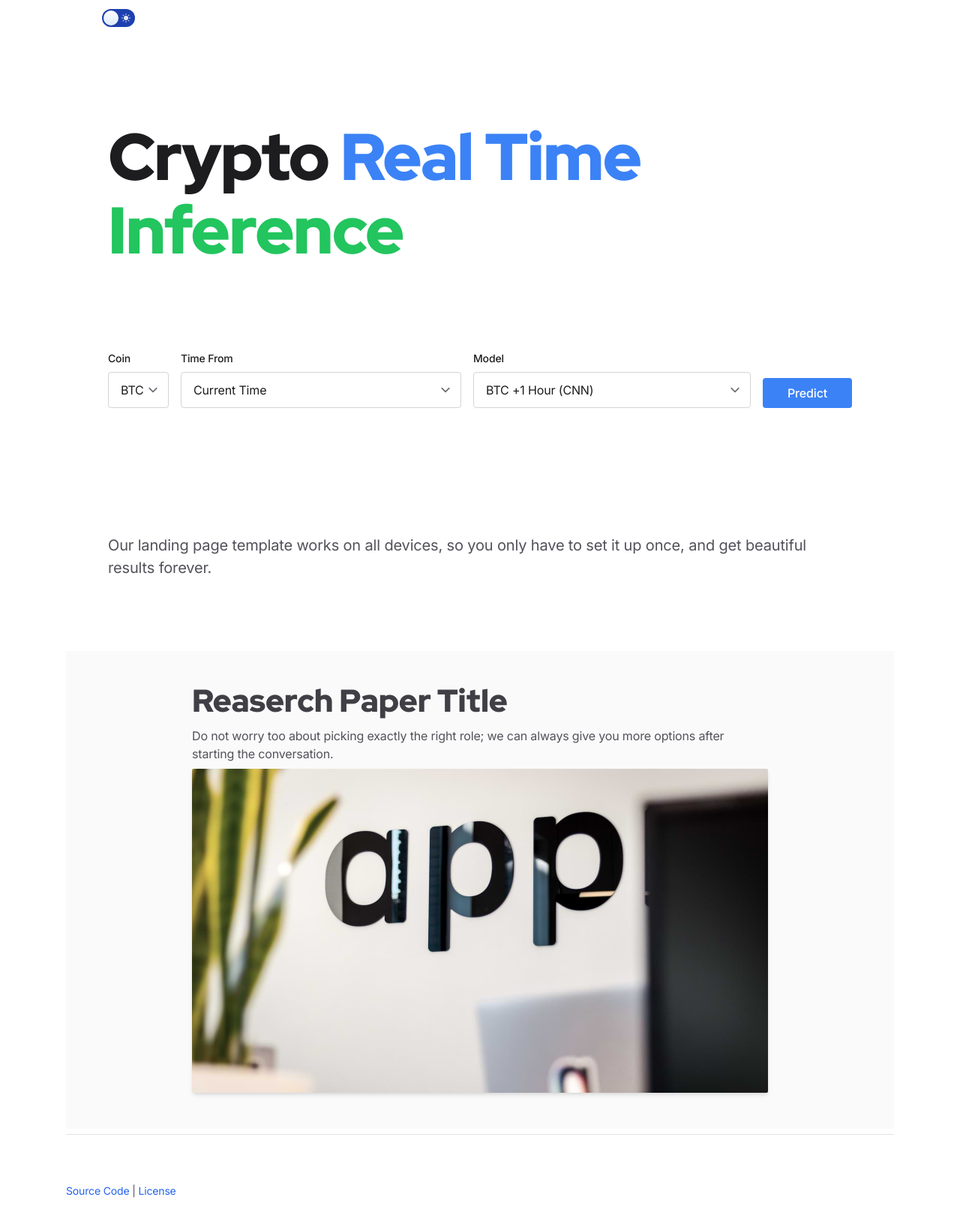
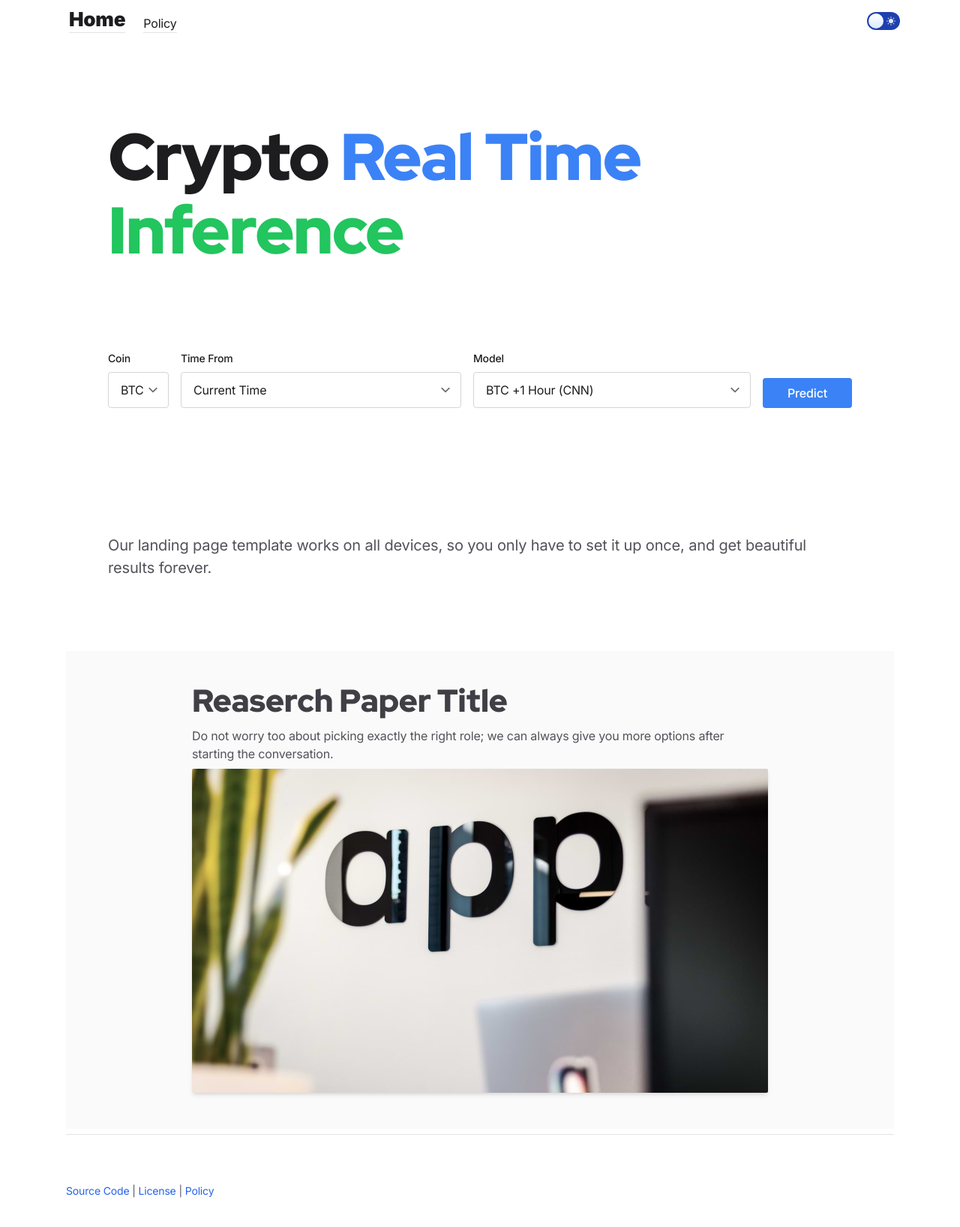
Before and after one commit to christopherkeim/crypto-real-time-inference, a Next.js app in the folder frontend/: page / in a window 1280 px wide. Shown: the top 1636 px of the page at 75% size. Built offline with nearby package versions, Linux system fonts and the light colour scheme.

Commit message:
Cleanup links

```diff
--- a/frontend/components/ui/footer.tsx
+++ b/frontend/components/ui/footer.tsx
@@ -22,6 +22,13 @@ export default function Footer() {
             >
               License
             </a>
+            &nbsp;|&nbsp;
+            <a
+              className="text-blue-600 transition duration-150 ease-in-out hover:underline dark:text-blue-100"
+              href="/policy"
+            >
+              Policy
+            </a>
           </div>
         </div>
       </div>
--- a/frontend/components/ui/header.tsx
+++ b/frontend/components/ui/header.tsx
@@ -1,12 +1,18 @@
 import Link from "next/link";
-import Logo from "./logo";
 import ThemeToggle from "./theme-toggle";
-import MobileMenu from "./mobile-menu";
 
 export default function Header() {
   return (
     <header className="absolute z-30 w-full">
-      <div className="mx-auto flex max-w-6xl justify-start px-4">
+      <div className="mx-auto flex max-w-6xl items-center justify-between px-4">
+        <div className="ms-3 mt-2 flex items-end gap-6">
+          <Link href={"/"}>
+            <h4 className="h4 border-b">Home</h4>
+          </Link>
+          <Link href={"/policy"}>
+            <h5 className="h5 border-b">Policy</h5>
+          </Link>
+        </div>
         <ThemeToggle className="ms-14 mt-3" />
       </div>
     </header>
```
